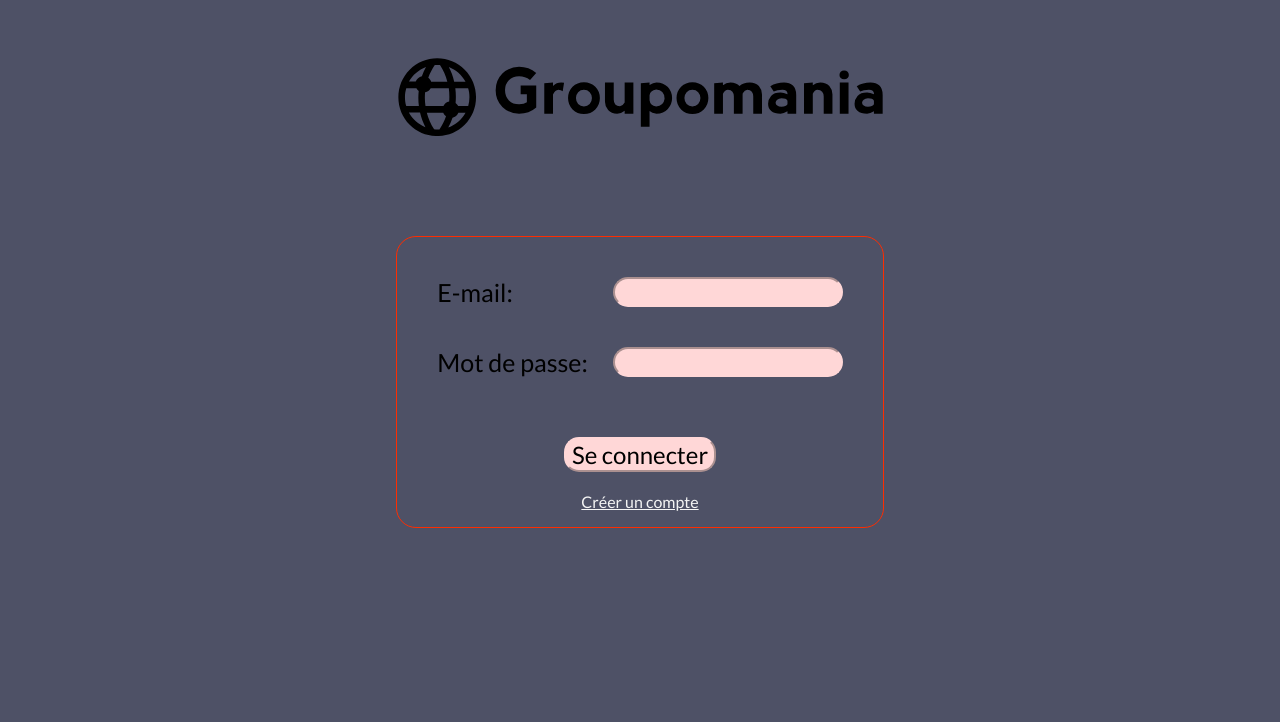
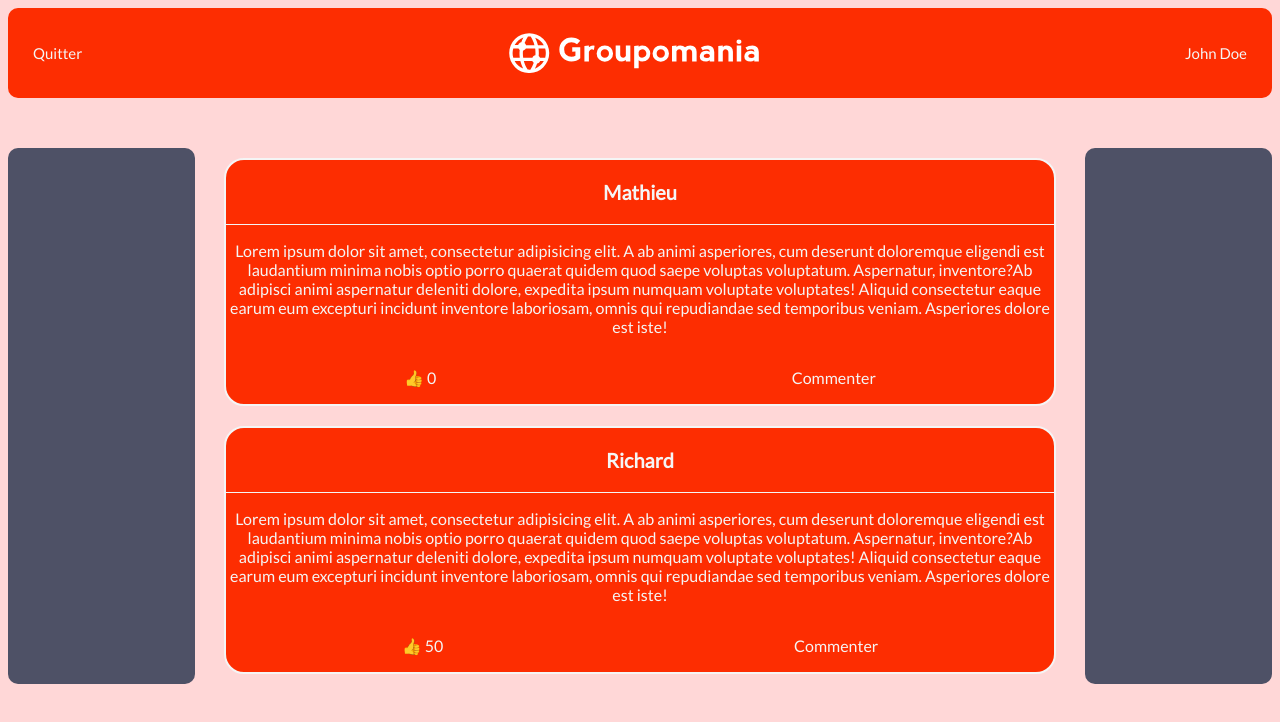
Before and after one commit to MathieuDurand28/P7_OC_Groupomania, a React (Create React App) app in the folder client/: page / in a window 1280 px wide. Shown: the top 722 px of the page. Built offline with nearby package versions, Linux system fonts and the light colour scheme.

Commit message:
Login page Home Page

```diff
--- /dev/null
+++ b/client/src/components/Content/Content.jsx
@@ -0,0 +1,39 @@
+import './Content.scss';
+
+function Content() {
+
+    return (
+        <div className="content">
+            <aside className="aside"></aside>
+            <main className="container">
+                <div className="card">
+                    <div className="card-head">
+                        <p className="font-20">Mathieu</p>
+                    </div>
+                    <div className="card-content">
+                        <p><span>Lorem ipsum dolor sit amet, consectetur adipisicing elit. A ab animi asperiores, cum deserunt doloremque eligendi est laudantium minima nobis optio porro quaerat quidem quod saepe voluptas voluptatum. Aspernatur, inventore?</span><span>Ab adipisci animi aspernatur deleniti dolore, expedita ipsum numquam voluptate voluptates! Aliquid consectetur eaque earum eum excepturi incidunt inventore laboriosam, omnis qui repudiandae sed temporibus veniam. Asperiores dolore est iste!</span></p>
+                    </div>
+                    <div className="card-footer">
+                        <p>👍 0</p>
+                        <p>Commenter</p>
+                    </div>
+                </div>
+                <div className="card">
+                    <div className="card-head">
+                        <p className="font-20">Richard</p>
+                    </div>
+                    <div className="card-content">
+                        <p><span>Lorem ipsum dolor sit amet, consectetur adipisicing elit. A ab animi asperiores, cum deserunt doloremque eligendi est laudantium minima nobis optio porro quaerat quidem quod saepe voluptas voluptatum. Aspernatur, inventore?</span><span>Ab adipisci animi aspernatur deleniti dolore, expedita ipsum numquam voluptate voluptates! Aliquid consectetur eaque earum eum excepturi incidunt inventore laboriosam, omnis qui repudiandae sed temporibus veniam. Asperiores dolore est iste!</span></p>
+                    </div>
+                    <div className="card-footer">
+                        <p>👍 50</p>
+                        <p>Commenter</p>
+                    </div>
+                </div>
+            </main>
+            <aside className="aside"></aside>
+        </div>
+    );
+}
+
+export default Content;
--- /dev/null
+++ b/client/src/components/Content/Content.scss
@@ -0,0 +1,43 @@
+.content{
+  display: flex;
+  flex-direction: row;
+  flex-wrap: nowrap;
+  .aside{
+    flex-basis: 15%;
+    background-color: #4E5166;
+    border-radius: 10px;
+  }
+  .container{
+    display: flex;
+    text-align: center;
+    flex-direction: column;
+    align-self: center;
+    flex-basis: 70%;
+    margin: 0  10px 0 10px;
+    border-radius: 10px;
+  }
+  .card{
+    display: flex;
+    flex-direction: column;
+    align-self: center;
+    background-color: #FD2D01;
+    width: 95%;
+    margin: 10px 0 10px 0;
+    border: 2px solid whitesmoke;
+    border-radius: 20px;
+    .card-head{
+      border-bottom: 1px solid whitesmoke;
+      font-weight: bold;
+      color: whitesmoke;
+    }
+    .card-content{
+      color: whitesmoke;
+    }
+    .card-footer{
+      display: flex;
+      flex-direction: row;
+      justify-content: space-around;
+      color: whitesmoke;
+    }
+  }
+}
--- /dev/null
+++ b/client/src/components/Header/Header.jsx
@@ -0,0 +1,14 @@
+import './Header.scss'
+
+function Header() {
+
+    return (
+        <nav className="head font-15">
+            <p>Quitter</p>
+            <img src="logos/icon-left-font-monochrome-white.svg" alt="Logo de Groupomania"/>
+            <p>John Doe</p>
+        </nav>
+    );
+}
+
+export default Header;
--- /dev/null
+++ b/client/src/components/Header/Header.scss
@@ -0,0 +1,21 @@
+.head{
+  display: flex;
+  flex-direction: row;
+  justify-content: space-between;
+  align-items: center;
+  background-color: #FD2D01;
+  color: whitesmoke;
+  height: 90px;
+  width: 100%;
+  margin-bottom: 50px;
+  border-radius: 10px;
+  img{
+    max-width: 250px;
+  }
+  p:first-child{
+    margin-left: 25px;
+  }
+  p:last-child{
+    margin-right: 25px;
+  }
+}
--- a/client/src/components/Home/Home.jsx
+++ b/client/src/components/Home/Home.jsx
@@ -0,0 +1,16 @@
+import Header from  '../Header/Header'
+import Content from  '../Content/Content'
+
+import './Home.scss';
+
+function Home() {
+
+    return (
+        <div>
+            <Header/>
+            <Content/>
+        </div>
+    );
+}
+
+export default Home;
--- a/client/src/index.jsx
+++ b/client/src/index.jsx
@@ -1,11 +1,12 @@
-import React from 'react';
-import ReactDOM from 'react-dom/client';
-import Login from './components/Login/Login';
+import React from 'react'
+import ReactDOM from 'react-dom/client'
+import Login from './components/Login/Login'
+import Home from './components/Home/Home'
 import './index.scss'
 
 const root = ReactDOM.createRoot(document.getElementById('root'));
 root.render(
   <React.StrictMode>
-    <Login />
+    <Home />
   </React.StrictMode>
 );
--- a/client/src/index.scss
+++ b/client/src/index.scss
@@ -8,10 +8,13 @@
 html{
   font-family: 'Lato', sans-serif;
   height: 100vh;
-  background-color: #4E5166;
+  background-color: #FFD7D7;
 }
 .font-15{
   font-size: 15px;
+}
+.font-20{
+  font-size: 20px;
 }
 .font-25{
   font-size: 25px;
```
Also changed, not shown: client/public/icon-left-font-monochrome-black.svg (deleted).
